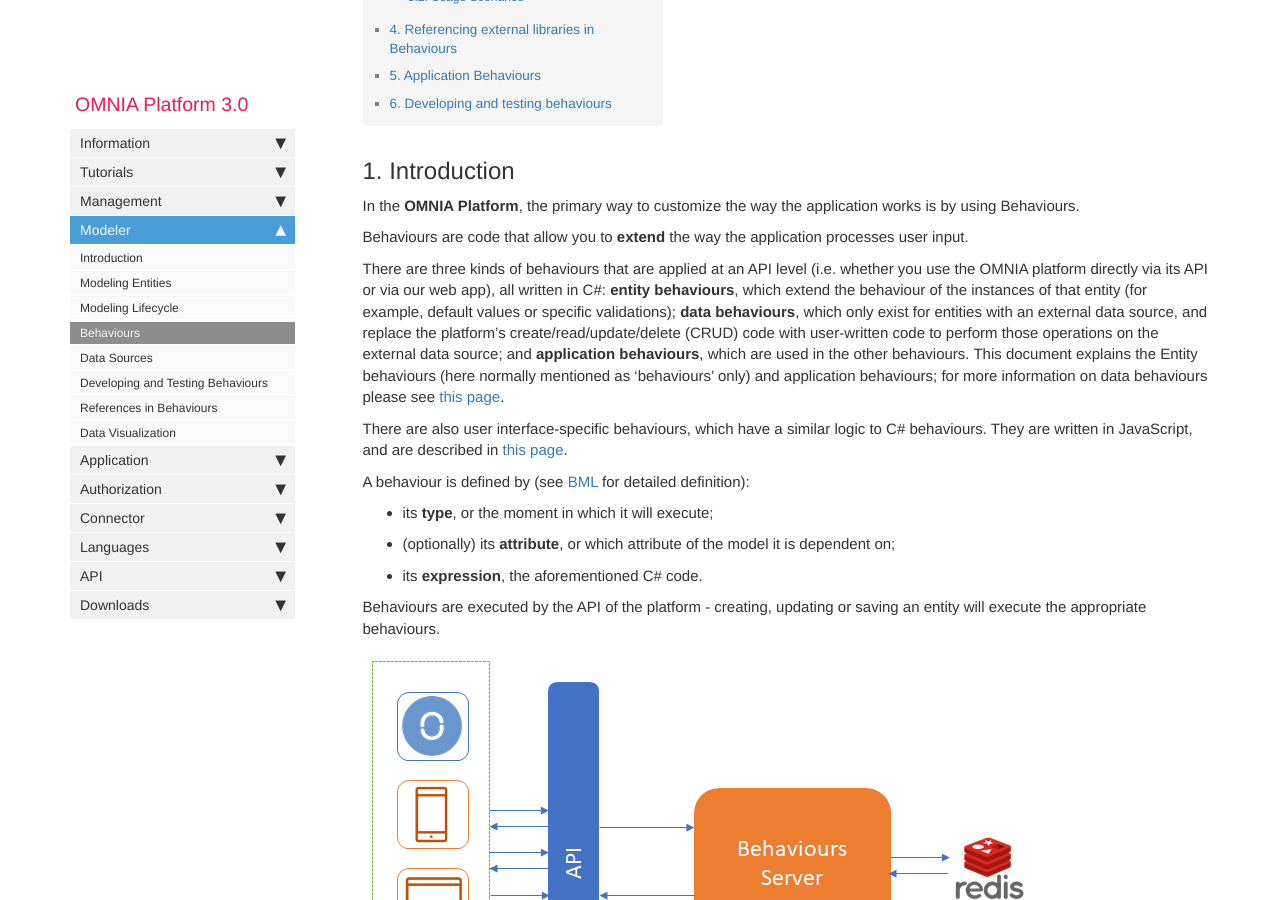
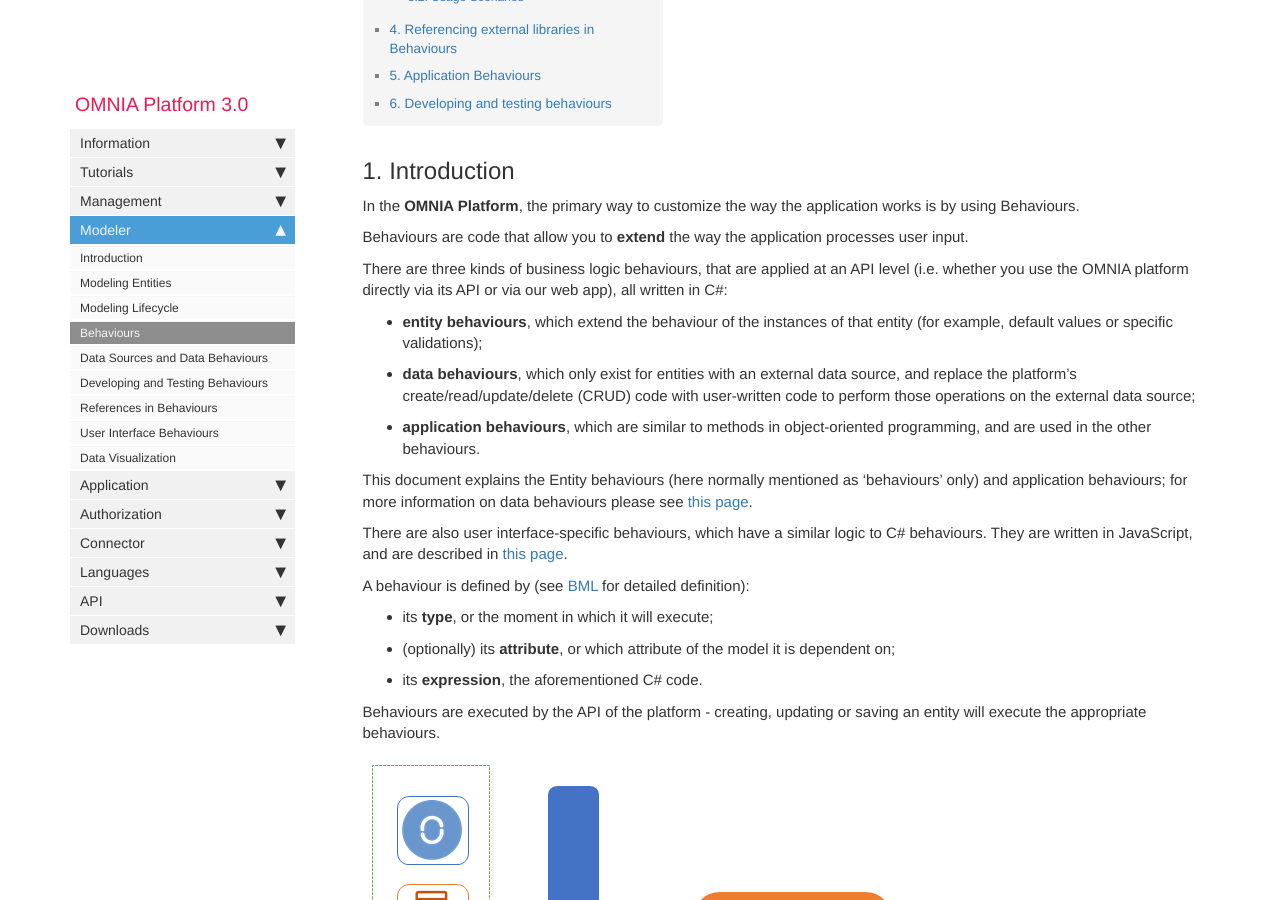
Before and after one commit to daniel8lopes/omnia3, a Jekyll site: the page built from docs/pages/omnia3/Modeler/omnia3_modeler_behaviours.md, in a window 1280 px wide and 900 px high, scrolled down 362 px. Built offline with Jekyll 4.4.1, drawn with Linux system fonts in a browser that asks for light colours; nearby versions of some CDN libraries; comment, search, counter and statistics services are not loaded.

Commit message:
Fix sidebar and update behaviours

```diff
--- a/docs/_data/sidebars/omnia3_sidebar.yml
+++ b/docs/_data/sidebars/omnia3_sidebar.yml
@@ -104,7 +104,7 @@ entries:
       url: /omnia3_modeler_behaviours.html
       output: web, pdf
 
-    - title: Data Sources
+    - title: Data Sources and Data Behaviours
       url: /omnia3_modeler_datasources.html
       output: web, pdf
 
@@ -114,6 +114,10 @@ entries:
 
     - title: References in Behaviours
       url: /omnia3_modeler_references.html
+      output: web, pdf
+
+    - title: User Interface Behaviours
+      url: /omnia3_modeler_uibehaviours.html
       output: web, pdf
 
     - title: Data Visualization
--- a/docs/pages/omnia3/Modeler/omnia3_modeler_behaviours.md
+++ b/docs/pages/omnia3/Modeler/omnia3_modeler_behaviours.md
@@ -14,7 +14,12 @@ In the **OMNIA Platform**, the primary way to customize the way the application
 
 Behaviours are code that allow you to **extend** the way the application processes user input.
 
-There are three kinds of behaviours that are applied at an API level (i.e. whether you use the OMNIA platform directly via its API or via our web app), all written in C#: **entity behaviours**, which extend the behaviour of the instances of that entity (for example, default values or specific validations); **data behaviours**, which only exist for entities with an external data source, and replace the platform's create/read/update/delete (CRUD) code with user-written code to perform those operations on the external data source; and **application behaviours**, which are used in the other behaviours. This document explains the Entity behaviours (here normally mentioned as 'behaviours' only) and application behaviours; for more information on data behaviours please see [this page](omnia3_modeler_datasources.html).
+There are three kinds of business logic behaviours, that are applied at an API level (i.e. whether you use the OMNIA platform directly via its API or via our web app), all written in C#:
+- **entity behaviours**, which extend the behaviour of the instances of that entity (for example, default values or specific validations);
+- **data behaviours**, which only exist for entities with an external data source, and replace the platform's create/read/update/delete (CRUD) code with user-written code to perform those operations on the external data source;
+- **application behaviours**, which are similar to methods in object-oriented programming, and are used in the other behaviours.
+
+This document explains the Entity behaviours (here normally mentioned as 'behaviours' only) and application behaviours; for more information on data behaviours please see [this page](omnia3_modeler_datasources.html).
 
 There are also user interface-specific behaviours, which have a similar logic to C# behaviours. They are written in JavaScript, and are described in [this page](omnia3_modeler_uibehaviours.html).
 
```
Also changed, not shown: docs/pages/omnia3/Modeler/omnia3_modeler_uibehaviours.md (+1 -1 lines).
